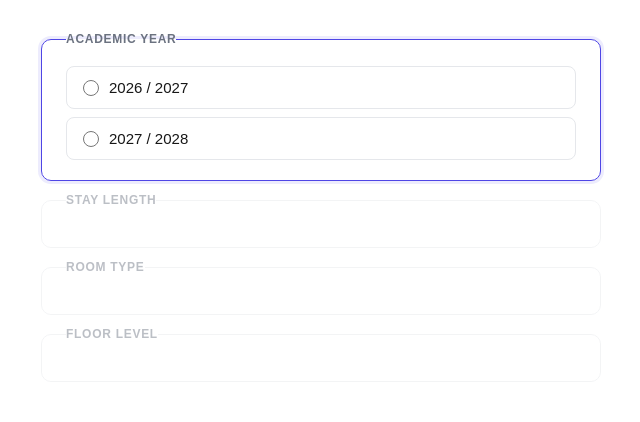
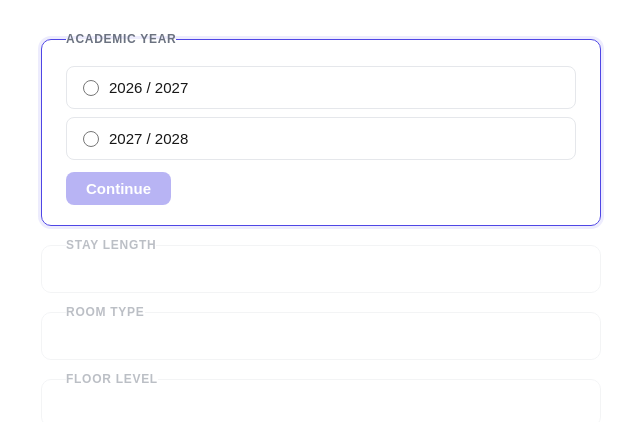
Before and after one commit to TommyAFS/multi-step-form, a Next.js app: page / in a window 1280 px wide. Shown: the top 422 px of the page, without its empty margins (23-663 px from the left). Built offline with nearby package versions, Linux system fonts and the light colour scheme.

Commit message:
add continue button to each step

```diff
--- a/src/lib/formHelpers.ts
+++ b/src/lib/formHelpers.ts
@@ -3,6 +3,16 @@ export type SubmitState =
   | { status: "loading" }
   | { status: "success"; data: unknown }
   | { status: "error"; message: string };
+
+export async function postStepData(stepId: string, value: string): Promise<unknown> {
+  const res = await fetch("https://httpbin.org/post", {
+    method: "POST",
+    headers: { "Content-Type": "application/json" },
+    body: JSON.stringify({ step: stepId, value }),
+  });
+  if (!res.ok) throw new Error(`HTTP ${res.status}`);
+  return res.json();
+}
 
 export async function submitFormData(data: unknown): Promise<unknown> {
   const res = await fetch("https://httpbin.org/post", {
--- a/src/organisms/MultiStepForm/MultiStepForm.module.css
+++ b/src/organisms/MultiStepForm/MultiStepForm.module.css
@@ -80,6 +80,27 @@
   padding: 0.25rem 0;
 }
 
+.continueButton {
+  align-self: flex-start;
+  background: #4f46e5;
+  color: #fff;
+  border: none;
+  border-radius: 8px;
+  padding: 0.5rem 1.25rem;
+  font-size: 0.9375rem;
+  font-weight: 600;
+  cursor: pointer;
+}
+
+.continueButton:disabled {
+  opacity: 0.4;
+  cursor: not-allowed;
+}
+
+.continueButton:hover:not(:disabled) {
+  background: #3730a3;
+}
+
 .submitSection {
   display: flex;
   flex-direction: column;
--- a/src/organisms/MultiStepForm/index.tsx
+++ b/src/organisms/MultiStepForm/index.tsx
@@ -3,7 +3,7 @@ import classNames from "classnames";
 import Radio from "@/atoms/Radio";
 import type { Step, Selections } from "./types";
 import { formContent, formatOption, allOptions, selectedLabel } from "./helpers";
-import { type SubmitState, submitFormData } from "@/lib/formHelpers";
+import { type SubmitState, postStepData, submitFormData } from "@/lib/formHelpers";
 import styles from "./MultiStepForm.module.css";
 
 function ActiveStep({ step, selected, onSelect }: {
@@ -51,17 +51,14 @@ function ActiveStep({ step, selected, onSelect }: {
 
 export default function MultiStepForm() {
   const [selections, setSelections] = useState<Selections>({});
+  const [activeStepIndex, setActiveStepIndex] = useState(0);
+  const [stepLoading, setStepLoading] = useState(false);
   const [submitState, setSubmitState] = useState<SubmitState>({ status: "idle" });
 
-  const activeStepIndex = formContent.steps.findIndex((step) => !selections[step.id]);
-  const isComplete = activeStepIndex === -1;
+  const isComplete = activeStepIndex >= formContent.steps.length;
 
   function handleSelect(stepId: string, value: string) {
-    setSelections((prev) => {
-      const next = { ...prev, [stepId]: value };
-      console.log(`[${stepId}] selected:`, value, '| form data:', next);
-      return next;
-    });
+    setSelections((prev) => ({ ...prev, [stepId]: value }));
   }
 
   function handleEdit(fromIndex: number) {
@@ -70,7 +67,23 @@ export default function MultiStepForm() {
       formContent.steps.slice(fromIndex).forEach(({ id }) => delete next[id]);
       return next;
     });
+    setActiveStepIndex(fromIndex);
     setSubmitState({ status: "idle" });
+  }
+
+  async function handleContinue(step: Step) {
+    const value = selections[step.id];
+    console.log(`[${step.id}] continue — posting:`, { step: step.id, value });
+    setStepLoading(true);
+    try {
+      const data = await postStepData(step.id, value);
+      console.log(`[${step.id}] post success:`, data);
+    } catch (err) {
+      console.error(`[${step.id}] post error:`, err instanceof Error ? err.message : err);
+    } finally {
+      setStepLoading(false);
+      setActiveStepIndex((i) => i + 1);
+    }
   }
 
   async function handleSubmit(e: React.SubmitEvent<HTMLFormElement>) {
@@ -90,7 +103,7 @@ export default function MultiStepForm() {
   return (
     <form className={styles.form} onSubmit={handleSubmit}>
       {formContent.steps.map((step, index) => {
-        const isCompleted = !!selections[step.id];
+        const isCompleted = index < activeStepIndex;
         const isActive = index === activeStepIndex;
 
         return (
@@ -107,11 +120,21 @@ export default function MultiStepForm() {
               </div>
             )}
             {isActive && (
-              <ActiveStep
-                step={step}
-                selected={selections[step.id]}
-                onSelect={(value) => handleSelect(step.id, value)}
-              />
+              <>
+                <ActiveStep
+                  step={step}
+                  selected={selections[step.id]}
+                  onSelect={(value) => handleSelect(step.id, value)}
+                />
+                <button
+                  type="button"
+                  className={styles.continueButton}
+                  disabled={!selections[step.id] || stepLoading}
+                  onClick={() => handleContinue(step)}
+                >
+                  {stepLoading ? "Saving…" : "Continue"}
+                </button>
+              </>
             )}
           </fieldset>
         );
```
